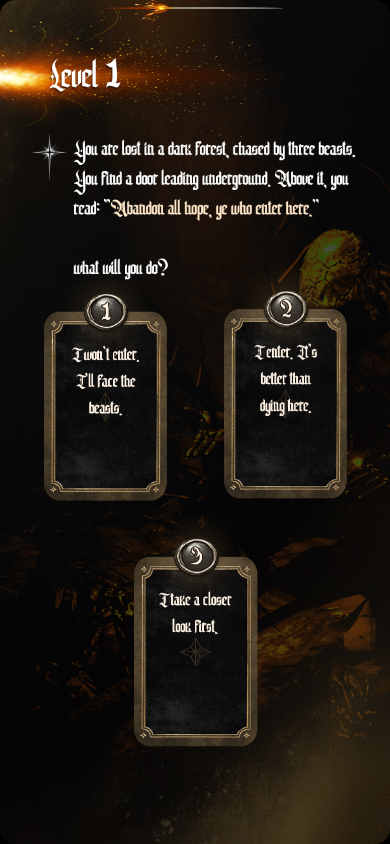
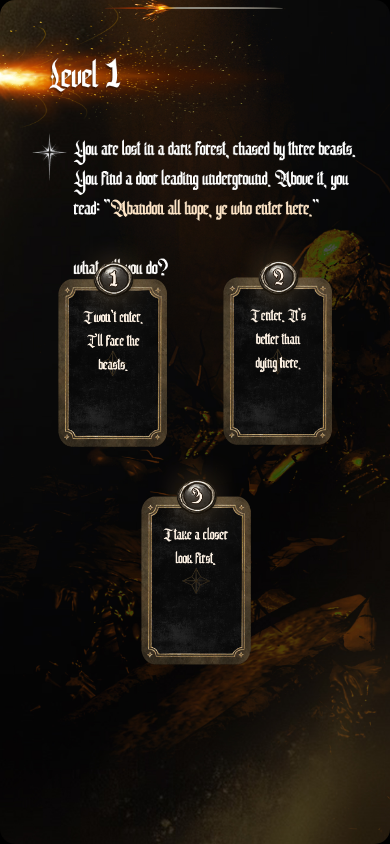
Before and after one commit to RemonElbana/Dante-s-Journey, a plain HTML site: page quiz.html in a window 390 px wide. Drawn offline with Linux system fonts and the light colour scheme.

Commit message:
Refactor quiz.css for improved responsiveness
Updated responsive design for choice cards and answers section.

```diff
--- a/css/quiz.css
+++ b/css/quiz.css
@@ -80,10 +80,17 @@
 
 }
 
-@media(max-width:400px) {
+@media(max-width:450px){
 
     .choice-card{
-        width:130px;
+
+        width:115px;
+    }
+
+    #answers{
+
+        position: absolute;
+        top: 27%;
     }
 
 }
```
